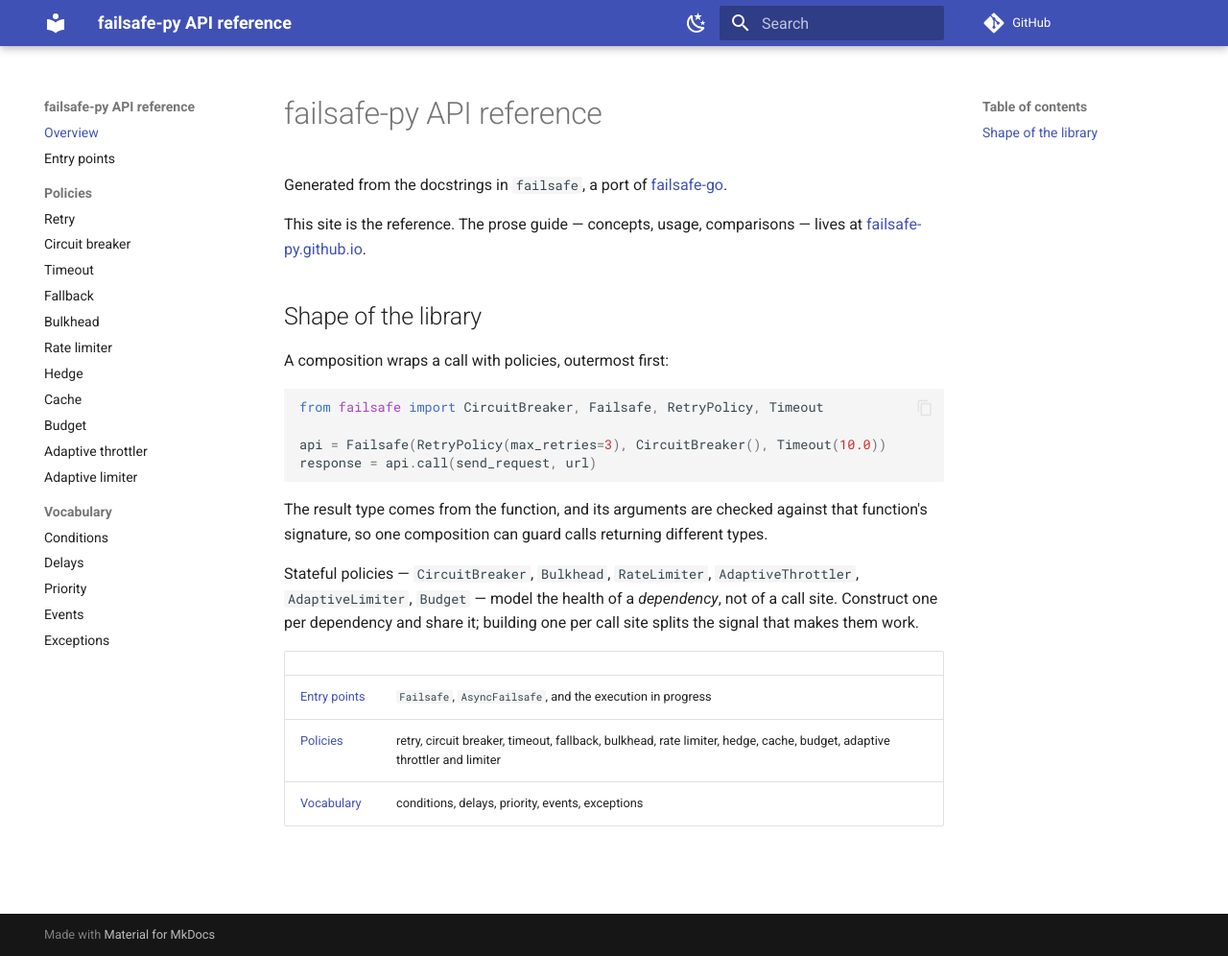
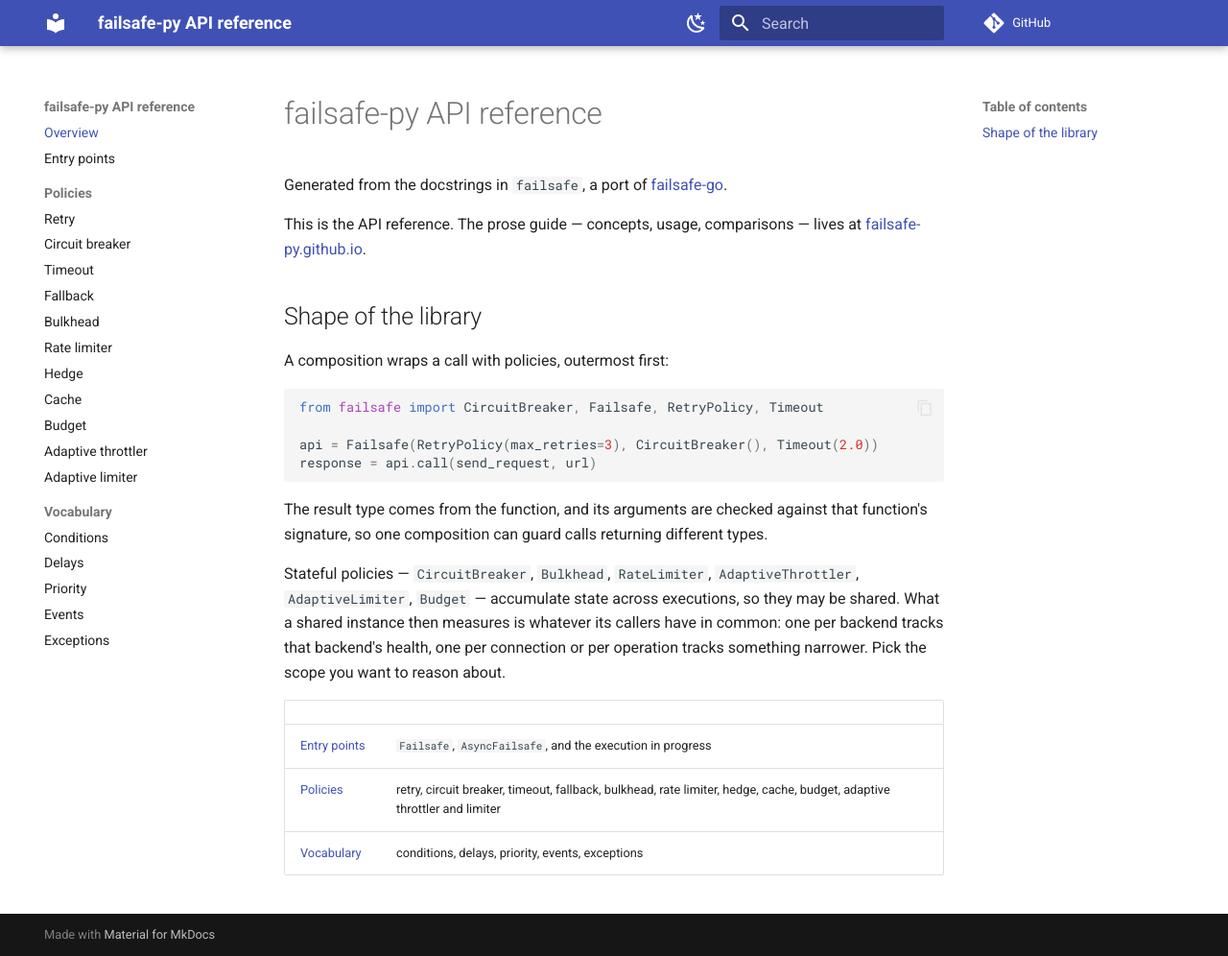
Before and after one commit to failsafe-py/failsafe-py, an MkDocs documentation site: the page built from docs/index.md, in a window 1280 px wide and 996 px high. Shown: the whole window at 96% size. Built offline with MkDocs 1.6.1 and Material for MkDocs 9.7.7, drawn with Linux system fonts in a browser that asks for light colours; comment, search, counter and statistics services are not loaded.

Commit message:
docs: soften the policy-sharing guidance

````diff
--- a/docs/index.md
+++ b/docs/index.md
@@ -3,7 +3,7 @@
 Generated from the docstrings in `failsafe`, a port of
 [failsafe-go](https://github.com/failsafe-go/failsafe-go).
 
-This site is the reference. The prose guide — concepts, usage, comparisons — lives at
+This is the API reference. The prose guide — concepts, usage, comparisons — lives at
 [failsafe-py.github.io](https://failsafe-py.github.io).
 
 ## Shape of the library
@@ -13,7 +13,7 @@ A composition wraps a call with policies, outermost first:
 ```python
 from failsafe import CircuitBreaker, Failsafe, RetryPolicy, Timeout
 
-api = Failsafe(RetryPolicy(max_retries=3), CircuitBreaker(), Timeout(10.0))
+api = Failsafe(RetryPolicy(max_retries=3), CircuitBreaker(), Timeout(2.0))
 response = api.call(send_request, url)
 ```
 
@@ -21,9 +21,10 @@ The result type comes from the function, and its arguments are checked against t
 function's signature, so one composition can guard calls returning different types.
 
 Stateful policies — `CircuitBreaker`, `Bulkhead`, `RateLimiter`, `AdaptiveThrottler`,
-`AdaptiveLimiter`, `Budget` — model the health of a *dependency*, not of a call site.
-Construct one per dependency and share it; building one per call site splits the signal
-that makes them work.
+`AdaptiveLimiter`, `Budget` — accumulate state across executions, so they may be
+shared. What a shared instance then measures is whatever its callers have in common:
+one per backend tracks that backend's health, one per connection or per operation
+tracks something narrower. Pick the scope you want to reason about.
 
 | | |
 |---|---|
````
Also changed, not shown: 1 other file.
